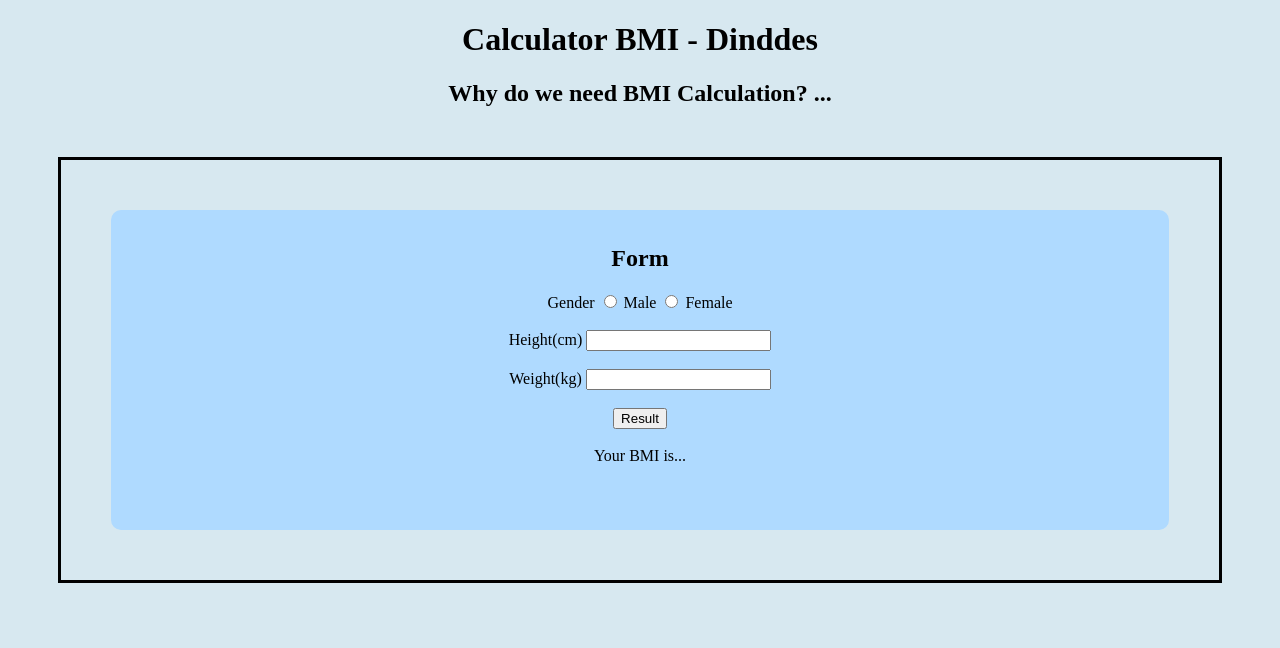
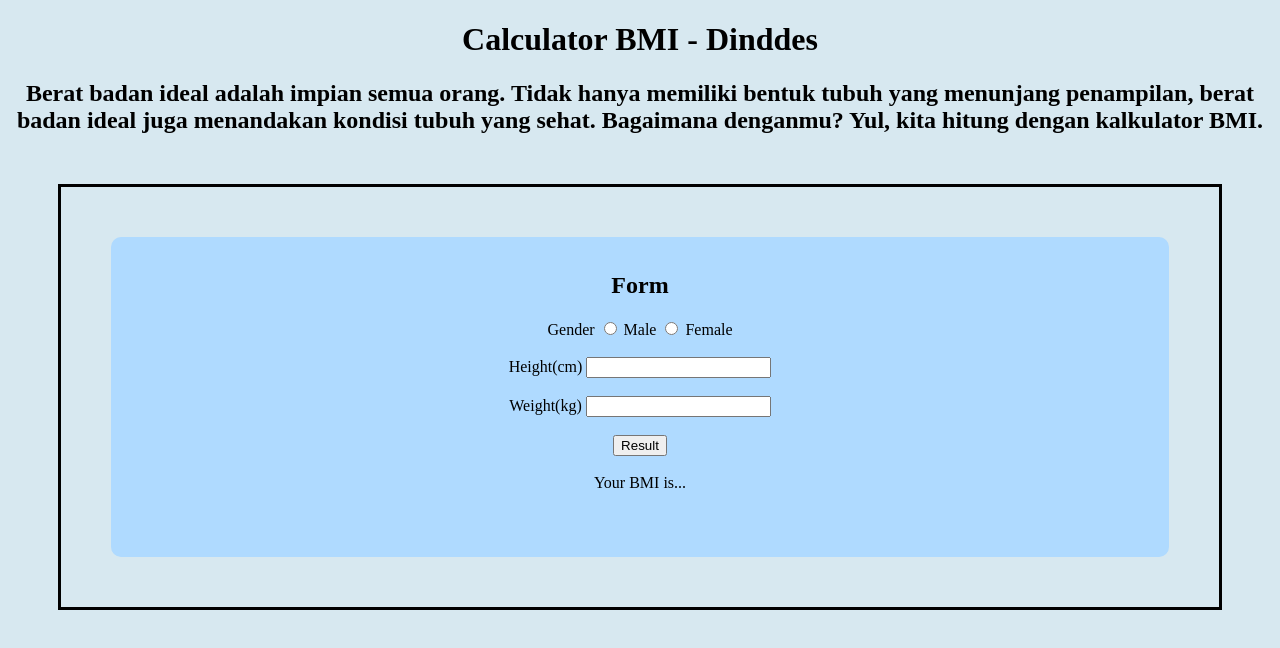
Before and after one commit to revou-fundamental-course/4-mar-24-dinddes, a plain HTML site: page index.html in a window 1280 px wide. Drawn offline with Linux system fonts and the light colour scheme.

Commit message:
Index changed

```diff
--- a/index.html
+++ b/index.html
@@ -10,7 +10,7 @@
 <body>
     <header>
         <h1>Calculator BMI - Dinddes</h1>
-        <h2 style="text-align: center;">Why do we need BMI Calculation? ...</h2>
+        <h2 style="text-align: center;">Berat badan ideal adalah impian semua orang. Tidak hanya memiliki bentuk tubuh yang menunjang penampilan, berat badan ideal juga menandakan kondisi tubuh yang sehat. Bagaimana denganmu? Yul, kita hitung dengan kalkulator BMI.</h2>
     </header>
     <main style="text-align: center;">
         <div class="main-container">
```
